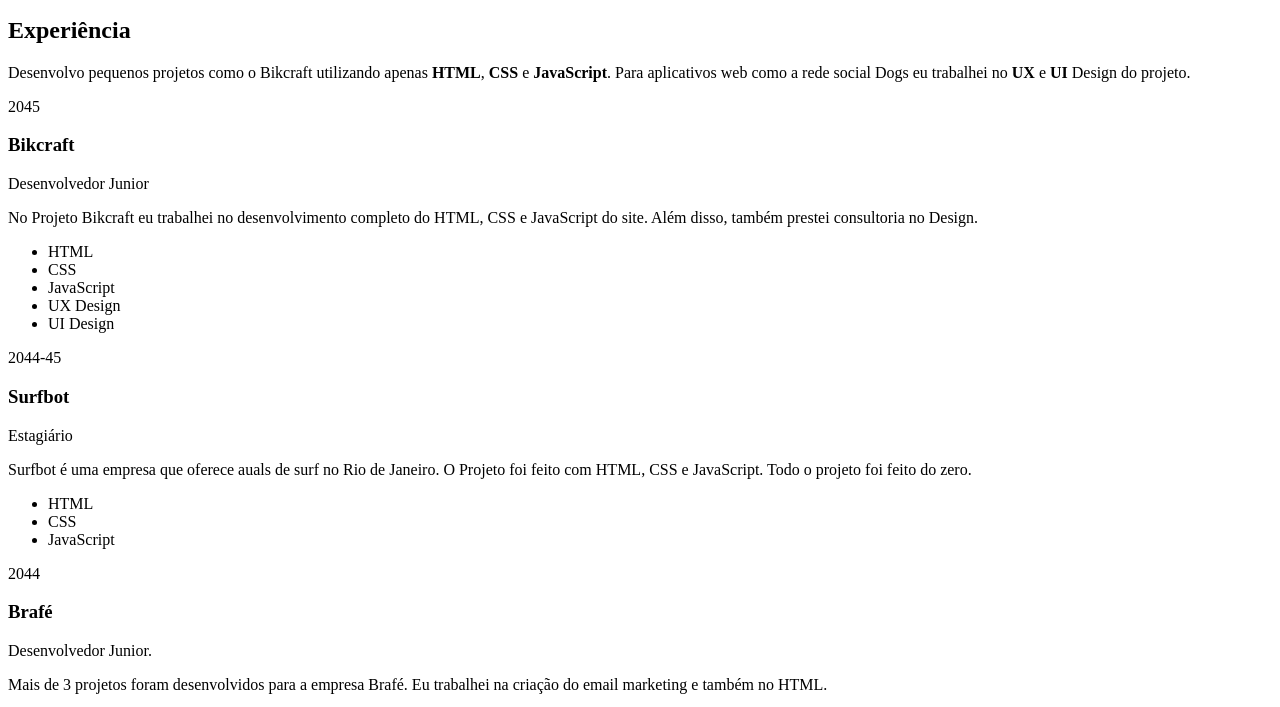
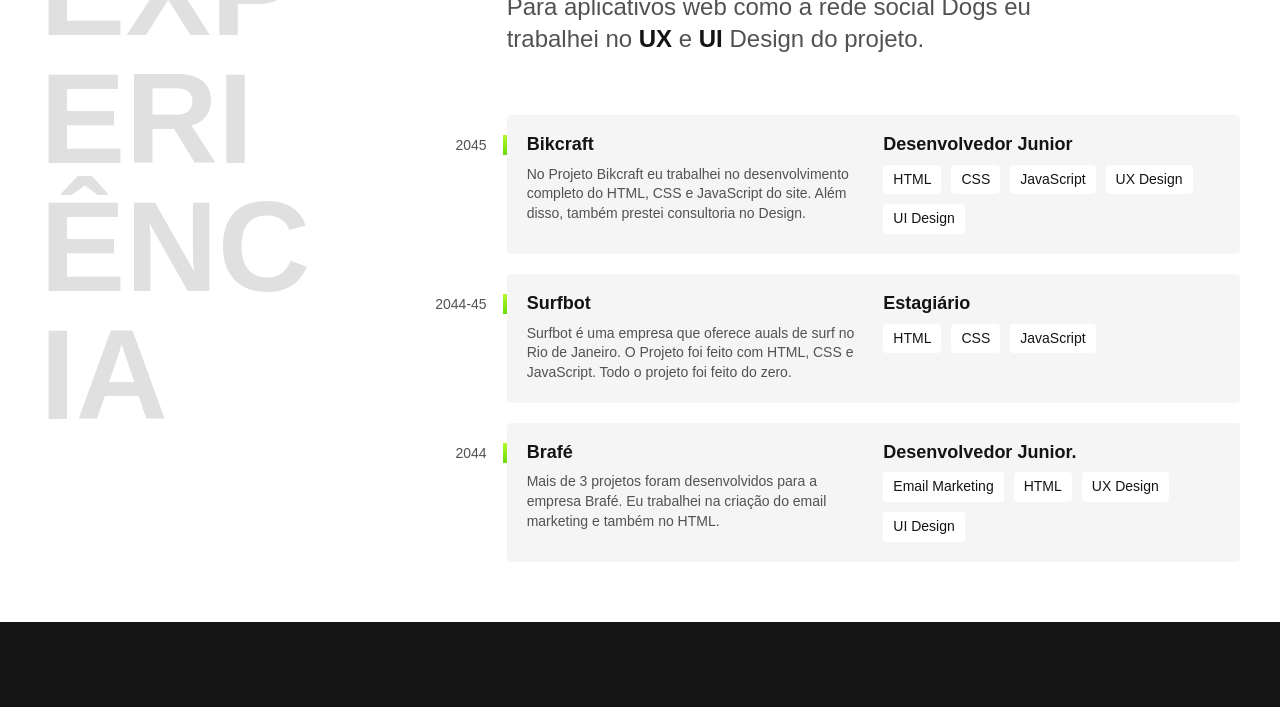
Before and after one commit to lucas-c-xavier/lucas-c-xavier.github.io, a plain HTML site: page index.html in a window 1280 px wide. Shown: the part 836-1543 px from the top of the page. Drawn offline with Linux system fonts and the light colour scheme.

Commit message:
Atualização

```diff
--- a/index.html
+++ b/index.html
@@ -7,7 +7,7 @@
   <title>Lucas Desenvolvedor Full Stack</title>
   <meta name="description" content="Desenvolvedor Front-End e UX/UI Desiger
   localizado em Tupã-SP">
-  <link rel="stylesheet" href="./css/style.min.css:v">
+  <link rel="stylesheet" href="./css/style.min.css">
   <link rel="icon" href="./favicon.svg" type="image/svg+xml">
 </head>
 
```
